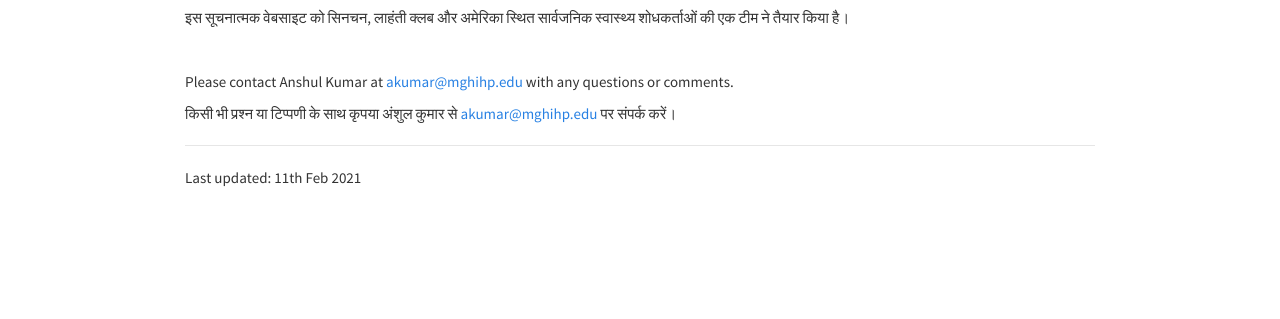
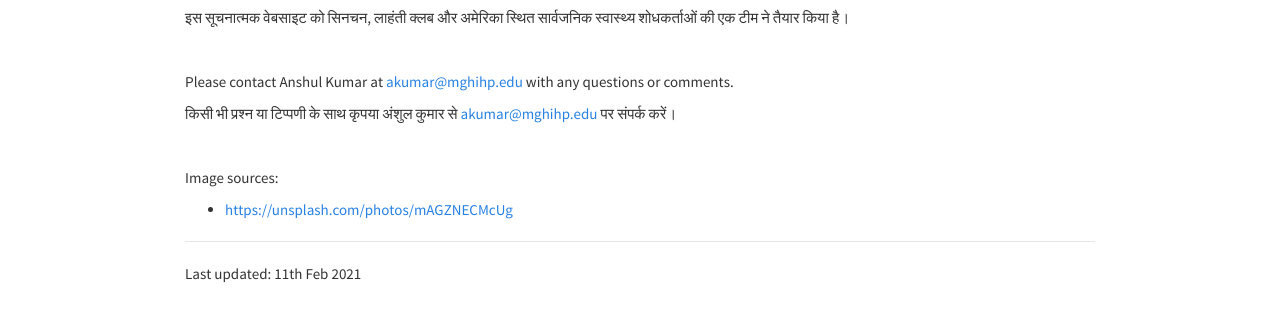
Before and after one commit to globalhealtheducation/globalhealtheducation.github.io, a plain HTML site: page about.html in a window 1280 px wide. Shown: the part 149-468 px from the top of the page. Drawn offline with nearby package versions, Linux system fonts and the light colour scheme; some packages are replaced by stand-ins of ours.

Commit message:
Added spacing, image

```diff
--- a/about.html
+++ b/about.html
@@ -311,6 +311,11 @@ $(document).ready(function () {
 <p><br></p>
 <p>Please contact Anshul Kumar at <a href="mailto:akumar@mghihp.edu" class="email">akumar@mghihp.edu</a> with any questions or comments.</p>
 <p>किसी भी प्रश्न या टिप्पणी के साथ कृपया अंशुल कुमार से <a href="mailto:akumar@mghihp.edu" class="email">akumar@mghihp.edu</a> पर संपर्क करें।</p>
+<p><br></p>
+<p>Image sources:</p>
+<ul>
+<li><a href="https://unsplash.com/photos/mAGZNECMcUg" class="uri">https://unsplash.com/photos/mAGZNECMcUg</a></li>
+</ul>
 
 <hr>
 
```
Also changed, not shown: index.html (+6 -0 lines).
